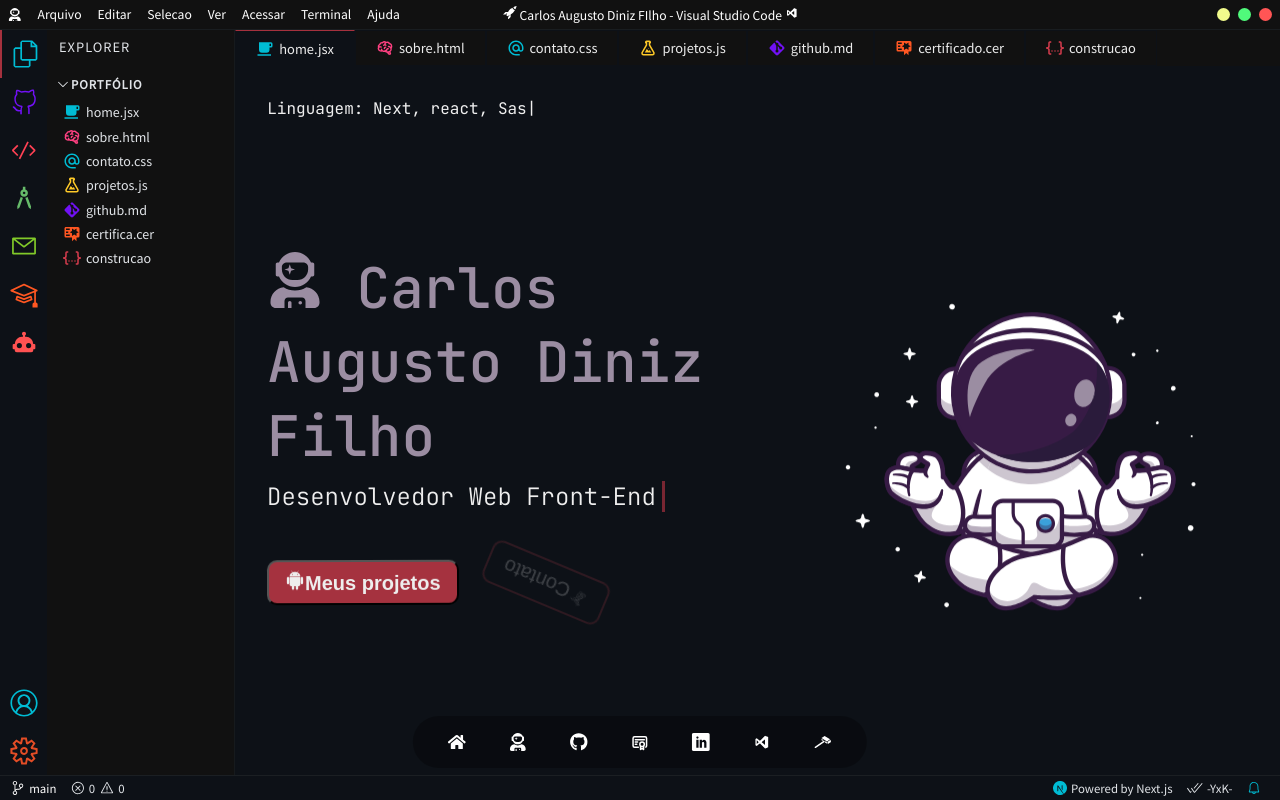
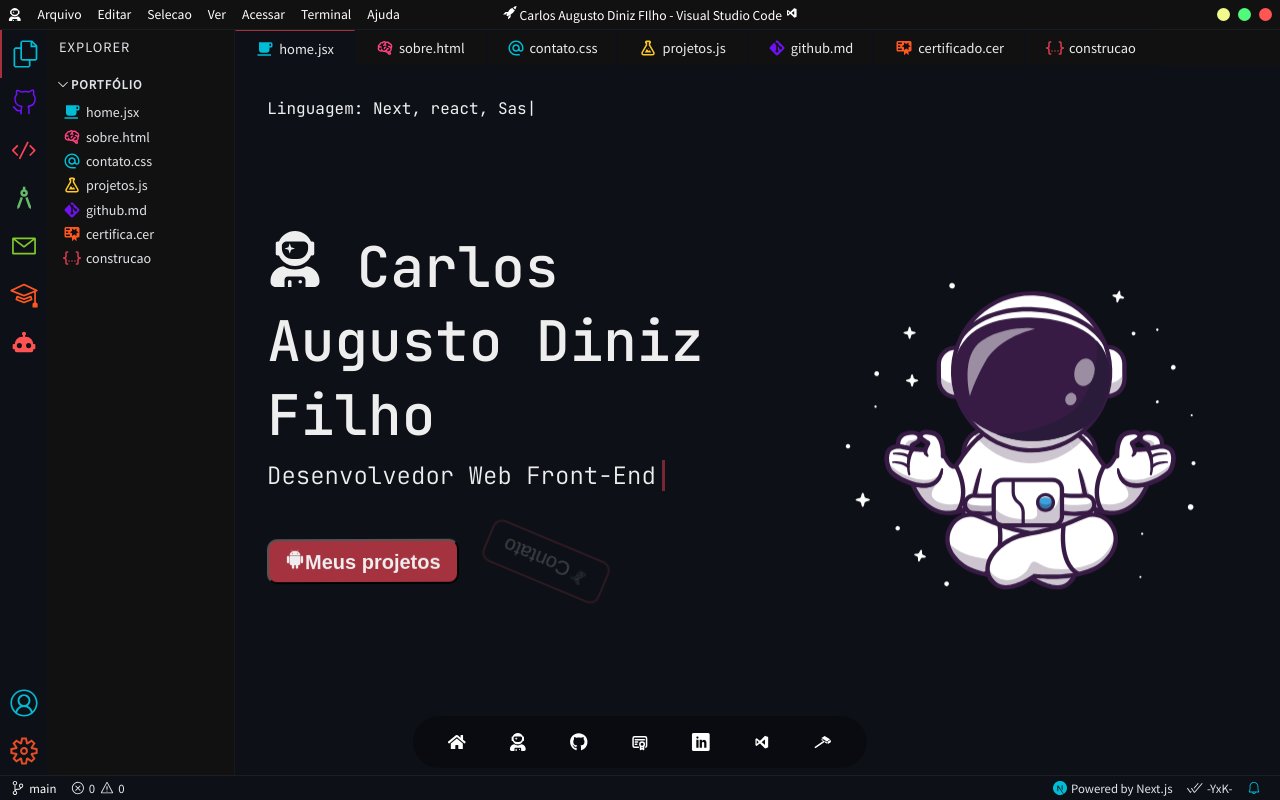
Before and after one commit to ysneshy/portfolio-carlos-filho, a Next.js app: page / in a window 1280 px wide. Built offline with nearby package versions, Linux system fonts and the light colour scheme.

Commit message:
upgrade27 :zap:

```diff
--- a/pages/index.jsx
+++ b/pages/index.jsx
@@ -43,15 +43,12 @@ export default function HomePage() {
       )
       }
       <br></br>
-      <br></br>
       <div>
       </div>
       <div className={styles.container}>
         <div className={styles.foreground}>
           <div className={styles.content}>
-          <Wobble delay={7000} count={3}>
             <h1 className={styles.name}><FaUserAstronaut />&nbsp;Carlos Augusto Diniz Filho</h1>
-            </Wobble>
             <Swing delay={10000} count={2}>
             <h6 className={styles.bio}>Desenvolvedor Web Front-End</h6>
             </Swing>
--- a/styles/HomePage.module.css
+++ b/styles/HomePage.module.css
@@ -52,7 +52,7 @@
 }
 
 .name {
-  color: RGB(155, 141, 162);
+  color: #eee;
   font-size: 3.5rem;
   font-weight: 500;
   margin-bottom: 0.5rem;
--- a/styles/_variables.sass
+++ b/styles/_variables.sass
@@ -1,6 +1,6 @@
 $color-01: #D1E8E4
 $color-02: #A5313E
-$color-03: #ffffff
+$color-03: #371B45
 $color-04: #EAE7C6
 $text: #222020
 $bg: #F2F2F2
```
